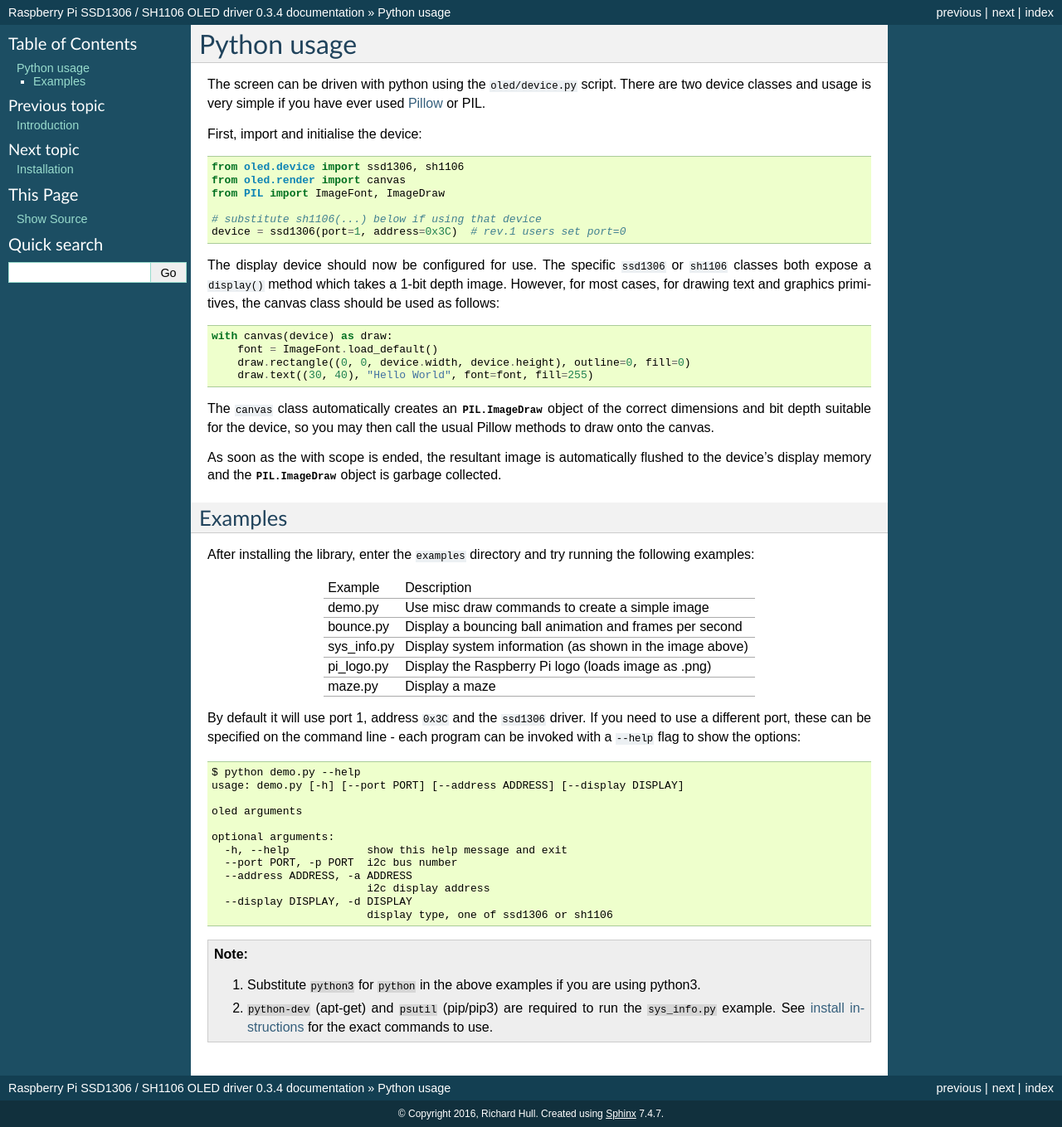
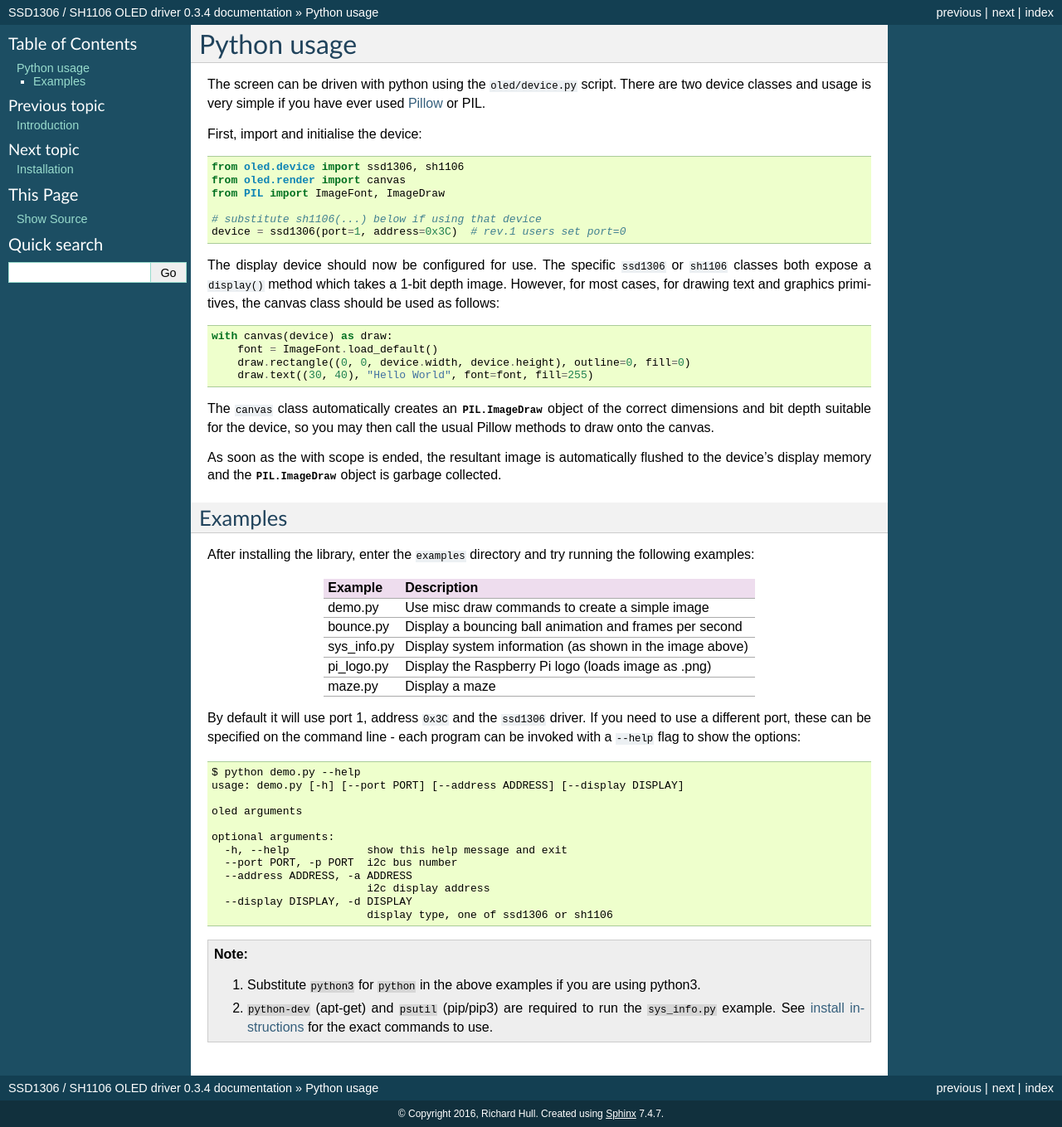
Before and after one commit to rm-hull/luma.oled, a Sphinx documentation site: the page built from doc/python-usage.rst, in a window 1280 px wide. Shown: the whole page at 83% size. Built offline with Sphinx 7.4.7, drawn with Linux system fonts in a browser that asks for light colours.

Commit message:
Doc amends

```diff
--- a/doc/conf.py
+++ b/doc/conf.py
@@ -52,7 +52,7 @@ source_suffix = '.rst'
 master_doc = 'index'
 
 # General information about the project.
-project = 'Raspberry Pi SSD1306 / SH1106 OLED driver'
+project = 'SSD1306 / SH1106 OLED driver'
 copyright = u'{0}, Richard Hull'.format(datetime.now().year)
 author = 'Richard Hull'
 
@@ -323,7 +323,7 @@ man_pages = [
 #  dir menu entry, description, category)
 texinfo_documents = [
     (master_doc, 'ssd1306', 'ssd1306 Documentation',
-     author, 'ssd1306', 'Raspberry Pi SSD1306 / SH1106 OLED driver',
+     author, 'ssd1306', 'SSD1306 / SH1106 OLED driver',
      'Miscellaneous'),
 ]
 
--- a/doc/python-usage.rst
+++ b/doc/python-usage.rst
@@ -42,7 +42,7 @@ the following examples:
 
 =========== ========================================================
 Example     Description
------------ --------------------------------------------------------
+=========== ========================================================
 demo.py     Use misc draw commands to create a simple image
 bounce.py   Display a bouncing ball animation and frames per second
 sys_info.py Display system information (as shown in the image above)
```
